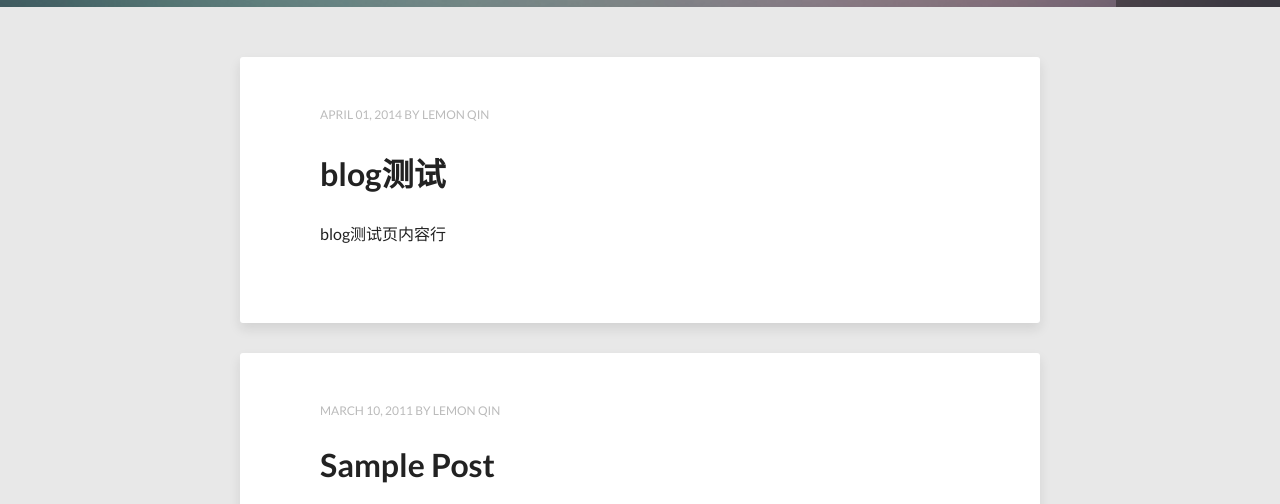
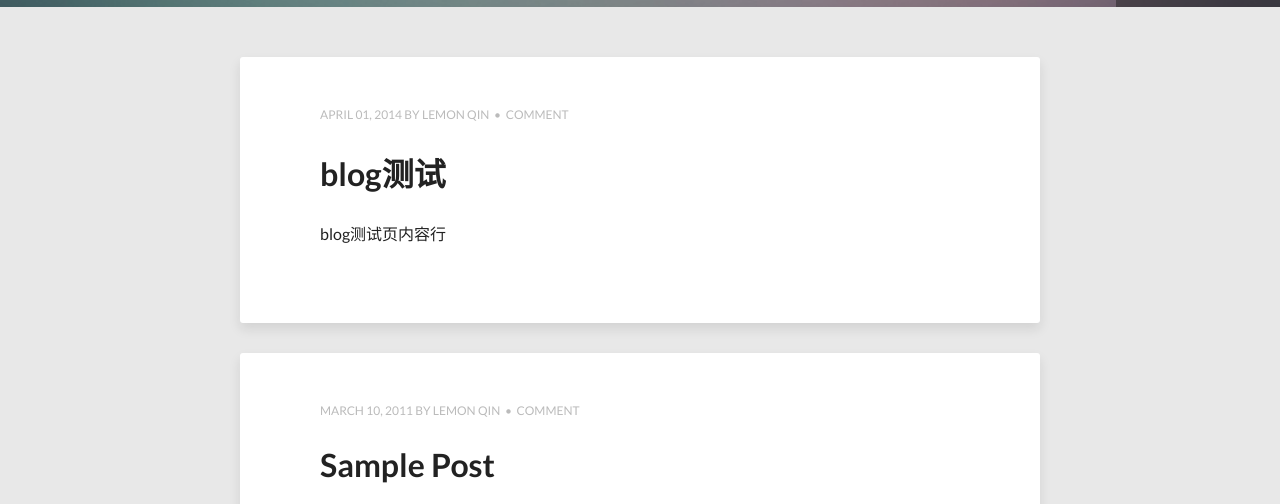
Before and after one commit to lemonQin/lemonqin.github.com, a Jekyll site: the page built from index.html, in a window 1280 px wide and 900 px high. Shown: the part 393-897 px from the top of the window. Built offline with Jekyll 4.4.1, drawn with Linux system fonts in a browser that asks for light colours; nearby versions of some CDN libraries; the list of posts is cut into pages by our own code.

Commit message:
add coment

```diff
--- a/_config.yml
+++ b/_config.yml
@@ -1,6 +1,6 @@
 title:            LemonQin
 description:      Describe your website here.
-disqus_shortname:
+disqus_shortname: true
 #Your site's domain goes here. Leave localhost server or blank when working locally.
 url:              http://lemonqin.github.io
 #port:      4001
--- a/_includes/navigation.html
+++ b/_includes/navigation.html
@@ -1,7 +1,7 @@
 <nav id="dl-menu" class="dl-menuwrapper" role="navigation">
 	<button class="dl-trigger">Open Menu</button>
 	<ul class="dl-menu">
-		<li><a href="{{ site.url }}">Home</a></li>
+		<li><a href="{{ site.url }}">HOME</a></li>
 		<li>
 			<a href="#">About</a>
 			<ul class="dl-submenu">
```
